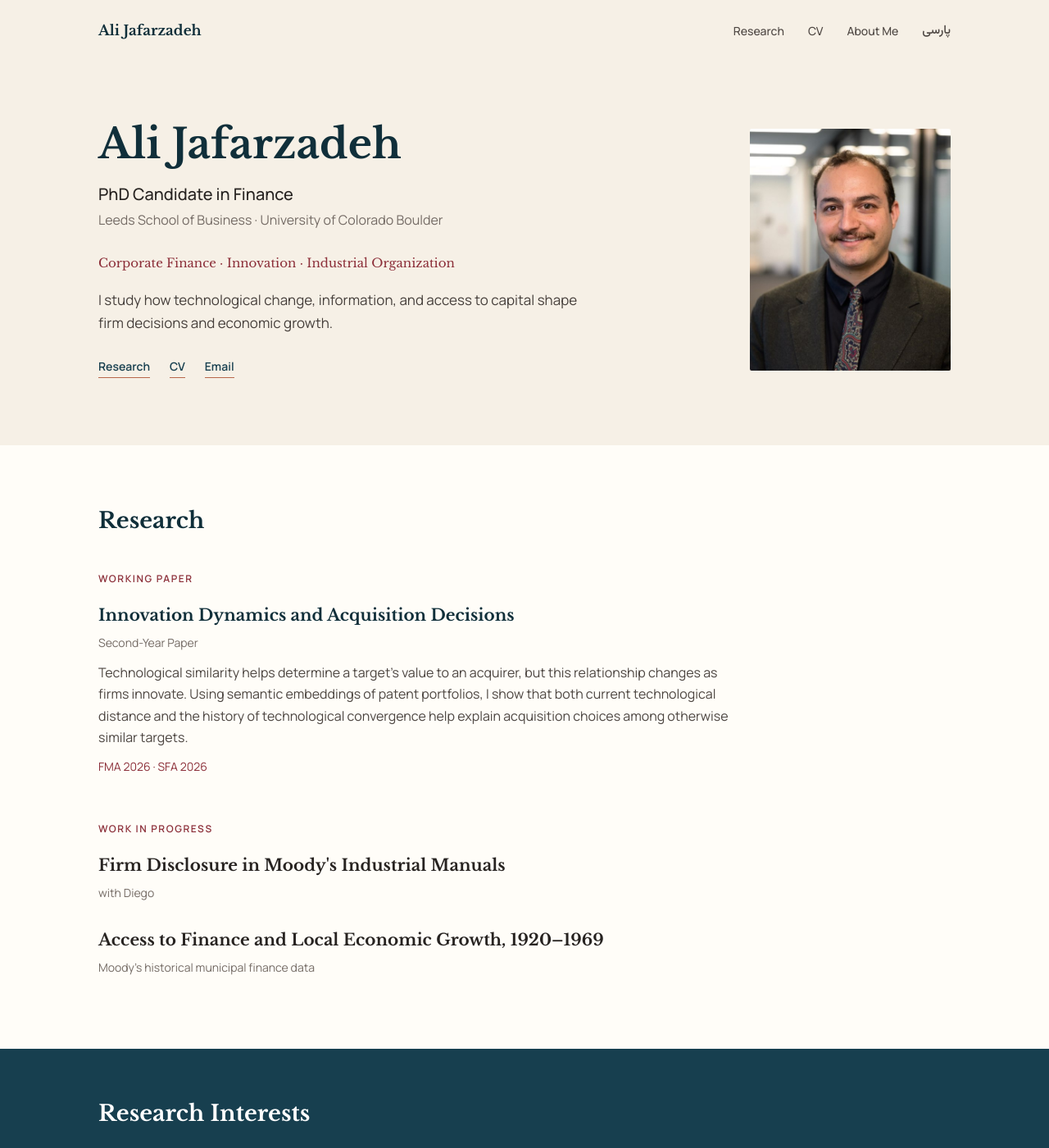
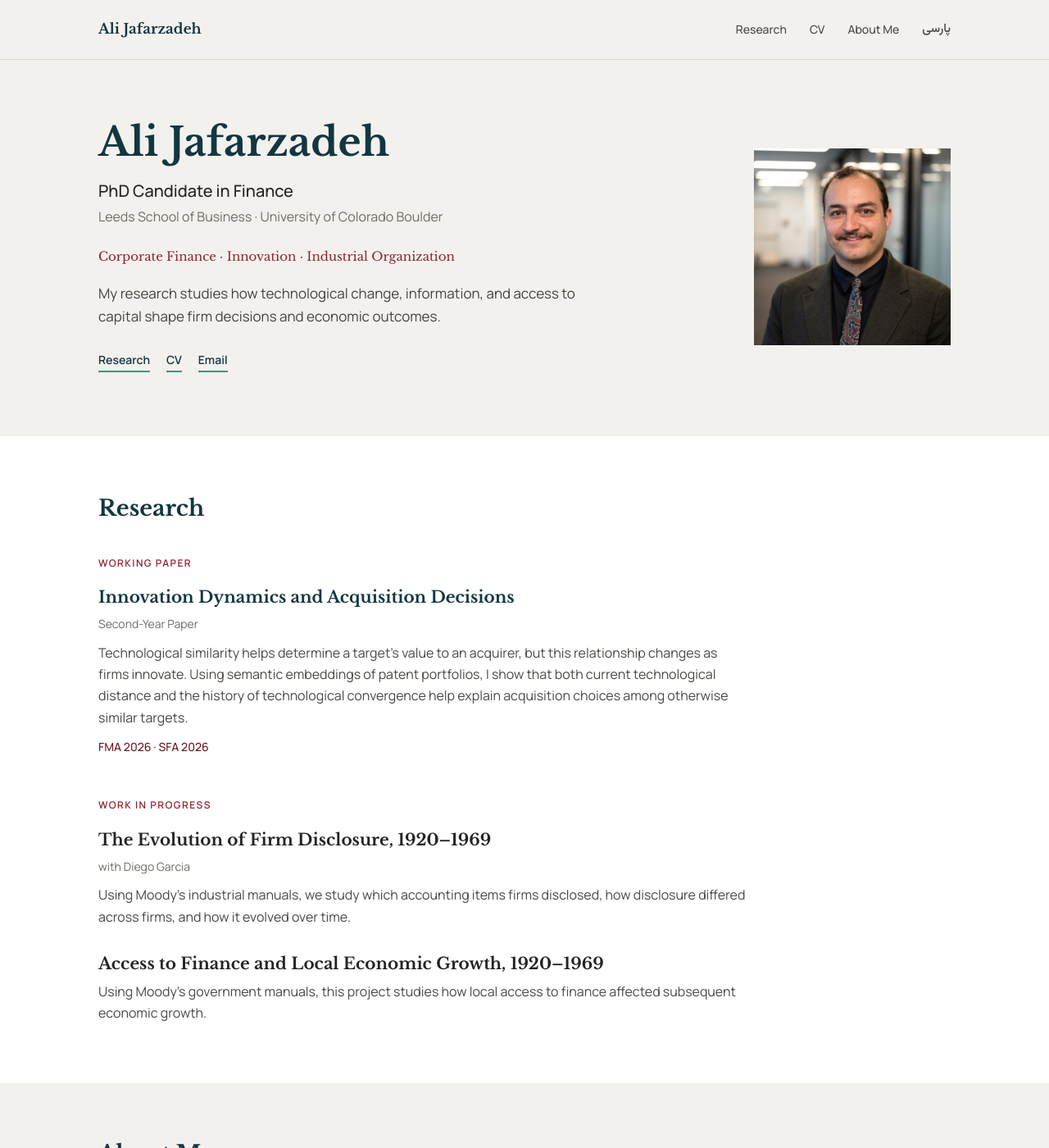
Before and after one commit to ali-jafarzadeh/ali-jafarzadeh.github.io, a Jekyll site: the page index.html, which Jekyll copies as it is, in a window 1280 px wide and 1400 px high. Shown: the whole window at 82% size. Built offline with Jekyll 4.4.1, drawn with Linux system fonts in a browser that asks for light colours; some of the changed text lies outside the part shown.

Commit message:
Update index.html

```diff
--- a/index.html
+++ b/index.html
@@ -7,34 +7,35 @@
   <title>Ali Jafarzadeh | Finance PhD Candidate</title>
 
   <meta name="description"
-        content="Ali Jafarzadeh is a Finance PhD Candidate at the Leeds School of Business, University of Colorado Boulder. His research focuses on corporate finance, innovation, and industrial organization.">
+        content="Ali Jafarzadeh is a Finance PhD Candidate at the Leeds School of Business, University of Colorado Boulder. Research in corporate finance, innovation, and industrial organization.">
 
   <meta name="author" content="Ali Jafarzadeh">
   <link rel="canonical" href="https://ali-jafarzadeh.com/">
 
-  <!-- Fonts -->
   <link rel="preconnect" href="https://fonts.googleapis.com">
   <link rel="preconnect" href="https://fonts.gstatic.com" crossorigin>
 
   <link href="https://fonts.googleapis.com/css2?family=Libre+Baskerville:wght@400;700&family=Manrope:wght@400;500;600&family=Vazirmatn:wght@400;500;600&display=swap"
         rel="stylesheet">
 
+  <link rel="icon" type="image/jpeg" href="/assets/img/mehr.jpeg">
+  <link rel="shortcut icon" href="/assets/img/mehr.jpeg">
+
   <style>
+    :root {
+      --background: #f3f1ee;
+      --surface: #ffffff;
+      --text: #242322;
+      --muted: #706b67;
 
-    :root {
-      --cream: #F6F0E6;
-      --paper: #FFFDF8;
+      --red: #8f2430;
+      --red-dark: #6f1923;
 
-      --ink: #272321;
-      --muted: #746B65;
+      --blue: #184c57;
+      --blue-dark: #123740;
 
-      --persian-blue: #173F4F;
-      --deep-blue: #102F3A;
-
-      --pomegranate: #8C2F39;
-      --terracotta: #B8674B;
-
-      --line: #DDD2C4;
+      --turquoise: #4e8c88;
+      --border: #ddd8d3;
     }
 
     * {
@@ -47,8 +48,8 @@
 
     body {
       margin: 0;
-      background: var(--cream);
-      color: var(--ink);
+      background: var(--background);
+      color: var(--text);
       font-family: "Manrope", Arial, sans-serif;
       font-size: 16px;
       line-height: 1.65;
@@ -63,45 +64,50 @@
       color: inherit;
     }
 
-
-    /* ---------------- NAV ---------------- */
+    /* NAV */
 
     nav {
-      background: var(--cream);
+      background: rgba(243, 241, 238, 0.96);
+      border-bottom: 1px solid var(--border);
+      position: sticky;
+      top: 0;
+      z-index: 100;
+      backdrop-filter: blur(8px);
     }
 
     .nav-inner {
-      height: 76px;
+      min-height: 72px;
       display: flex;
       justify-content: space-between;
       align-items: center;
+      gap: 28px;
     }
 
     .nav-name {
       font-family: "Libre Baskerville", Georgia, serif;
       font-size: 17px;
       font-weight: 700;
-      color: var(--deep-blue);
+      color: var(--blue-dark);
       text-decoration: none;
     }
 
     .nav-links {
       display: flex;
       align-items: center;
-      gap: 29px;
+      gap: 28px;
+      flex-wrap: wrap;
     }
 
     .nav-links a {
-      font-family: "Manrope", sans-serif;
+      text-decoration: none;
       font-size: 14px;
       font-weight: 500;
-      color: #4E4743;
-      text-decoration: none;
-      transition: color .2s ease;
+      color: #4b4744;
+      transition: color 0.2s ease;
     }
 
     .nav-links a:hover {
-      color: var(--pomegranate);
+      color: var(--red);
     }
 
     .nav-links .parsi {
@@ -110,99 +116,102 @@
       direction: rtl;
     }
 
-
-    /* ---------------- HERO ---------------- */
+    /* HERO */
 
     .hero {
       display: grid;
-      grid-template-columns: 1fr 245px;
-      gap: 75px;
+      grid-template-columns: minmax(0, 1fr) 240px;
+      gap: 72px;
       align-items: center;
-      padding: 72px 0 82px;
+      padding: 74px 0 78px;
+    }
+
+    h1,
+    h2,
+    h3 {
+      font-family: "Libre Baskerville", Georgia, serif;
     }
 
     h1 {
-      font-family: "Libre Baskerville", Georgia, serif;
-      color: var(--deep-blue);
-      font-size: 50px;
+      color: var(--blue-dark);
+      font-size: 48px;
       line-height: 1.1;
-      margin: 0 0 17px;
+      margin: 0 0 16px;
     }
 
     .position {
       font-size: 20px;
       font-weight: 500;
-      color: var(--ink);
+      margin-bottom: 2px;
     }
 
     .institution {
-      margin-top: 2px;
       color: var(--muted);
-      font-size: 16px;
+      margin-bottom: 24px;
     }
 
     .fields {
-      margin-top: 28px;
       font-family: "Libre Baskerville", Georgia, serif;
+      color: var(--red);
       font-size: 15px;
-      color: var(--pomegranate);
+      margin-bottom: 18px;
     }
 
     .intro {
-      max-width: 610px;
-      margin-top: 18px;
+      max-width: 620px;
       font-size: 17px;
-      color: #463F3B;
+      color: #45413e;
+      margin: 0;
     }
 
     .hero-links {
       display: flex;
-      gap: 24px;
+      gap: 20px;
+      flex-wrap: wrap;
       margin-top: 27px;
     }
 
     .hero-links a {
-      color: var(--persian-blue);
+      color: var(--blue-dark);
       font-size: 14px;
       font-weight: 600;
       text-decoration: none;
+      border-bottom: 2px solid var(--turquoise);
       padding-bottom: 2px;
-      border-bottom: 1px solid var(--terracotta);
     }
 
     .hero-links a:hover {
-      color: var(--pomegranate);
+      color: var(--red);
+      border-color: var(--red);
     }
 
     .profile-photo {
-      width: 245px;
-      height: 295px;
-      object-fit: cover;
+      width: 100%;
+      max-width: 240px;
+      height: auto;
       display: block;
-      border-radius: 2px;
+      justify-self: end;
     }
 
+    /* RESEARCH */
 
-    /* ---------------- RESEARCH ---------------- */
+    section {
+      scroll-margin-top: 90px;
+    }
 
     .research-section {
-      background: var(--paper);
-      padding: 70px 0 76px;
-    }
-
-    section {
-      scroll-margin-top: 30px;
+      background: var(--surface);
+      padding: 66px 0 72px;
     }
 
     h2 {
-      font-family: "Libre Baskerville", Georgia, serif;
+      color: var(--blue-dark);
       font-size: 27px;
-      color: var(--deep-blue);
-      margin: 0 0 38px;
+      margin: 0 0 34px;
     }
 
     .research-group {
-      margin-bottom: 55px;
+      margin-bottom: 50px;
     }
 
     .research-group:last-child {
@@ -210,17 +219,17 @@
     }
 
     .group-title {
-      color: var(--pomegranate);
+      color: var(--red);
       font-size: 12px;
       font-weight: 600;
       text-transform: uppercase;
-      letter-spacing: .13em;
-      margin-bottom: 20px;
+      letter-spacing: 0.12em;
+      margin-bottom: 18px;
     }
 
     .paper {
       max-width: 840px;
-      margin-bottom: 32px;
+      margin-bottom: 30px;
     }
 
     .paper:last-child {
@@ -231,151 +240,111 @@
       font-family: "Libre Baskerville", Georgia, serif;
       font-size: 20px;
       font-weight: 700;
-      line-height: 1.45;
+      line-height: 1.4;
       margin-bottom: 7px;
     }
 
     .paper-title a {
-      color: var(--deep-blue);
+      color: var(--blue-dark);
       text-decoration: none;
     }
 
     .paper-title a:hover {
-      color: var(--pomegranate);
+      color: var(--red);
     }
 
     .paper-note {
       color: var(--muted);
       font-size: 14px;
-      margin-bottom: 12px;
+      margin-bottom: 10px;
     }
 
     .paper-summary {
+      max-width: 790px;
+      color: #4b4744;
       margin: 0;
-      max-width: 790px;
-      color: #4C4541;
     }
 
     .conference {
-      color: var(--pomegranate);
+      margin-top: 11px;
+      color: var(--red-dark);
       font-size: 14px;
-      margin-top: 11px;
+      font-weight: 500;
     }
 
-
-    /* ---------------- INTERESTS ---------------- */
-
-    .interests-section {
-      padding: 57px 0;
-      background: var(--persian-blue);
-      color: white;
-    }
-
-    .interests-section h2 {
-      color: white;
-      margin-bottom: 23px;
-    }
-
-    .keywords {
-      font-family: "Libre Baskerville", Georgia, serif;
-      font-size: 17px;
-      line-height: 2;
-      color: #F1E9DD;
-    }
-
-    .keywords span:not(:last-child)::after {
-      content: " · ";
-      color: var(--terracotta);
-      padding: 0 8px;
-    }
-
-
-    /* ---------------- ABOUT ---------------- */
+    /* ABOUT */
 
     .about-section {
-      padding: 66px 0 72px;
+      padding: 64px 0 70px;
     }
 
     .about-text {
-      max-width: 790px;
+      max-width: 820px;
     }
 
     .about-text p {
-      margin: 0 0 16px;
+      margin: 0;
+      color: #403d3a;
+      font-size: 16px;
     }
 
-    .about-text p:last-child {
-      margin-bottom: 0;
-    }
-
-
-    /* ---------------- FOOTER ---------------- */
+    /* FOOTER */
 
     footer {
-      border-top: 1px solid var(--line);
-      padding: 25px 0 30px;
-      color: var(--muted);
+      background: var(--blue-dark);
+      color: rgba(255, 255, 255, 0.72);
+      padding: 24px 0 28px;
       font-size: 12px;
     }
 
-
-    /* ---------------- MOBILE ---------------- */
+    /* MOBILE */
 
     @media (max-width: 720px) {
-
       .container {
         width: min(100% - 34px, 1040px);
       }
 
       .nav-inner {
-        height: auto;
-        padding: 18px 0;
+        align-items: flex-start;
         flex-direction: column;
-        align-items: flex-start;
-        gap: 13px;
+        padding: 17px 0;
+        gap: 12px;
       }
 
       .nav-links {
-        gap: 17px;
-        flex-wrap: wrap;
+        gap: 16px;
       }
 
       .hero {
         grid-template-columns: 1fr;
-        gap: 35px;
-        padding: 48px 0 55px;
+        gap: 34px;
+        padding: 48px 0 54px;
       }
 
       h1 {
-        font-size: 39px;
+        font-size: 38px;
       }
 
       .profile-photo {
-        width: 180px;
-        height: 220px;
+        max-width: 180px;
+        justify-self: start;
         order: -1;
       }
 
       .research-section {
-        padding: 52px 0 58px;
+        padding: 50px 0 56px;
       }
 
       .about-section {
-        padding: 52px 0;
+        padding: 50px 0 54px;
       }
-
     }
-
   </style>
 </head>
 
-
 <body>
 
-  <!-- NAVIGATION -->
-
 <nav>
-
   <div class="container nav-inner">
 
     <a href="#top" class="nav-name">
@@ -383,10 +352,7 @@
     </a>
 
     <div class="nav-links">
-
-        <a href="#research">
-          Research
-        </a>
+      <a href="#research">Research</a>
 
       <a href="/assets/docs/cv.pdf"
          target="_blank"
@@ -394,23 +360,18 @@
         CV
       </a>
 
-        <a href="#about">
-          About Me
-        </a>
+      <a href="#about">About Me</a>
 
       <a href="/fa/" class="parsi">
         پارسی
       </a>
-
     </div>
 
   </div>
-
 </nav>
 
 
 <main id="top">
-
 
   <!-- HERO -->
 
@@ -420,9 +381,7 @@
 
       <div>
 
-          <h1>
-            Ali Jafarzadeh
-          </h1>
+        <h1>Ali Jafarzadeh</h1>
 
         <div class="position">
           PhD Candidate in Finance
@@ -437,8 +396,8 @@
         </div>
 
         <p class="intro">
-            I study how technological change, information, and access to
-            capital shape firm decisions and economic growth.
+          My research studies how technological change, information, and
+          access to capital shape firm decisions and economic outcomes.
         </p>
 
         <div class="hero-links">
@@ -478,9 +437,7 @@
 
     <div class="container">
 
-        <h2>
-          Research
-        </h2>
+      <h2>Research</h2>
 
 
       <!-- WORKING PAPER -->
@@ -511,13 +468,11 @@
           </div>
 
           <p class="paper-summary">
-
             Technological similarity helps determine a target's value to an
             acquirer, but this relationship changes as firms innovate. Using
             semantic embeddings of patent portfolios, I show that both current
             technological distance and the history of technological convergence
             help explain acquisition choices among otherwise similar targets.
-
           </p>
 
           <div class="conference">
@@ -541,12 +496,18 @@
         <div class="paper">
 
           <div class="paper-title">
-              Firm Disclosure in Moody's Industrial Manuals
+            The Evolution of Firm Disclosure, 1920–1969
           </div>
 
           <div class="paper-note">
-              with Diego
+            with Diego Garcia
           </div>
+
+          <p class="paper-summary">
+            Using Moody's industrial manuals, we study which accounting items
+            firms disclosed, how disclosure differed across firms, and how it
+            evolved over time.
+          </p>
 
         </div>
 
@@ -557,36 +518,12 @@
             Access to Finance and Local Economic Growth, 1920–1969
           </div>
 
-            <div class="paper-note">
-              Moody's historical municipal finance data
-            </div>
+          <p class="paper-summary">
+            Using Moody's government manuals, this project studies how local
+            access to finance affected subsequent economic growth.
+          </p>
 
         </div>
-
-        </div>
-
-      </div>
-
-    </section>
-
-
-    <!-- RESEARCH INTERESTS -->
-
-    <section class="interests-section">
-
-      <div class="container">
-
-        <h2>
-          Research Interests
-        </h2>
-
-        <div class="keywords">
-
-          <span>Corporate Finance</span>
-          <span>Innovation</span>
-          <span>Mergers &amp; Acquisitions</span>
-          <span>Information Economics</span>
-          <span>Industrial Organization</span>
 
       </div>
 
@@ -602,27 +539,18 @@
 
     <div class="container">
 
-        <h2>
-          About Me
-        </h2>
+      <h2>About Me</h2>
 
       <div class="about-text">
 
         <p>
-            I am a PhD Candidate in Finance at the Leeds School of Business
-            at the University of Colorado Boulder.
-          </p>
-
-          <p>
-            Before joining CU Boulder, I earned an M.S. in Economics with a
-            minor in Mathematics from Tarbiat Modares University and a B.S.
-            in Mechanical Engineering from the University of Tehran.
-          </p>
-
-          <p>
-            Outside research, I enjoy volleyball, exploring the outdoors,
-            and learning about Persian music, history, culture, and philosophy.
-            I also value spending time with family and friends.
+          Outside academia, I enjoy playing volleyball, hiking and exploring
+          the outdoors, and being with family and friends. I’m curious about
+          the forces that shape both individual lives and societies, from
+          values, character, ambition, and hardship to institutions,
+          opportunity, social failure, recovery, and development. I especially
+          enjoy conversations that let me hear how other people understand
+          these issues.
         </p>
 
       </div>
@@ -631,23 +559,17 @@
 
   </section>
 
-
 </main>
 
-
-  <!-- FOOTER -->
 
 <footer>
 
   <div class="container">
-
     © <script>document.write(new Date().getFullYear());</script>
     Ali Jafarzadeh · University of Colorado Boulder
-
   </div>
 
 </footer>
 
-
 </body>
 </html>
```
Lines whose indentation alone changed are shown as unchanged.
